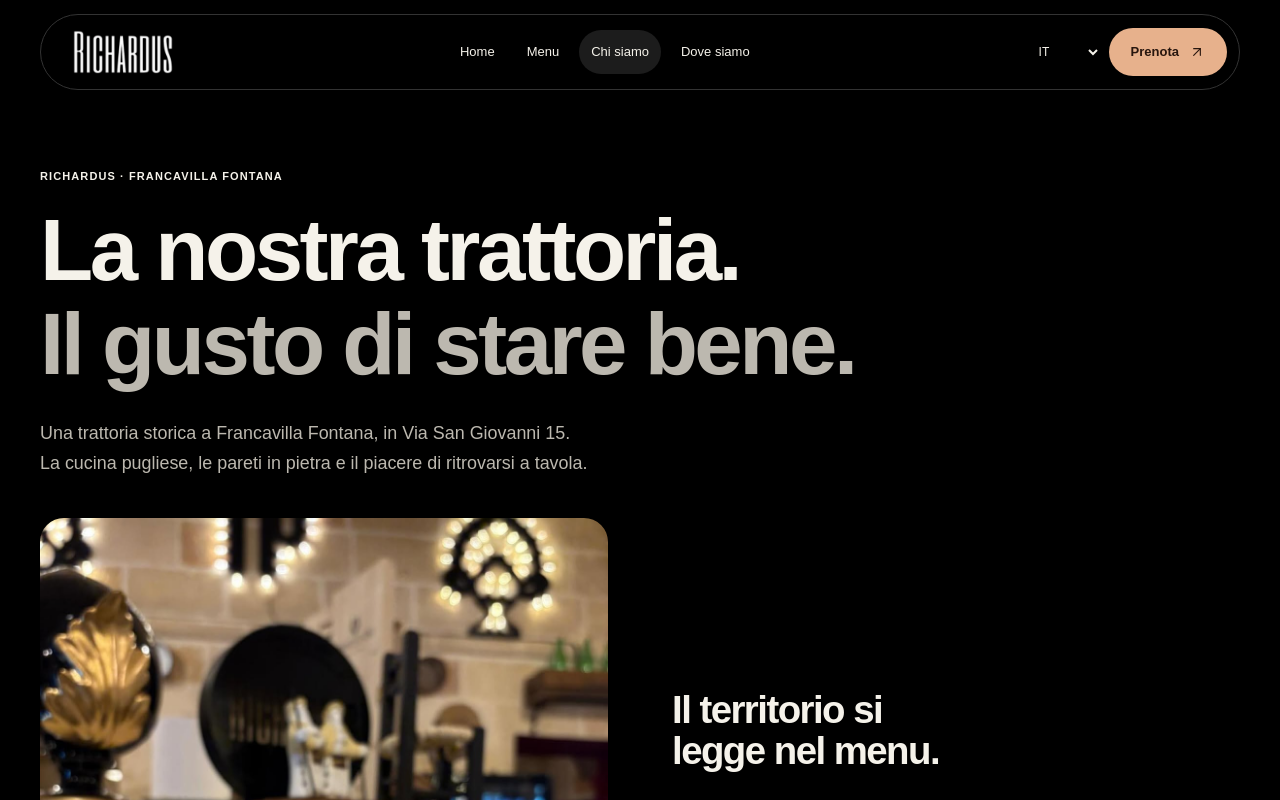
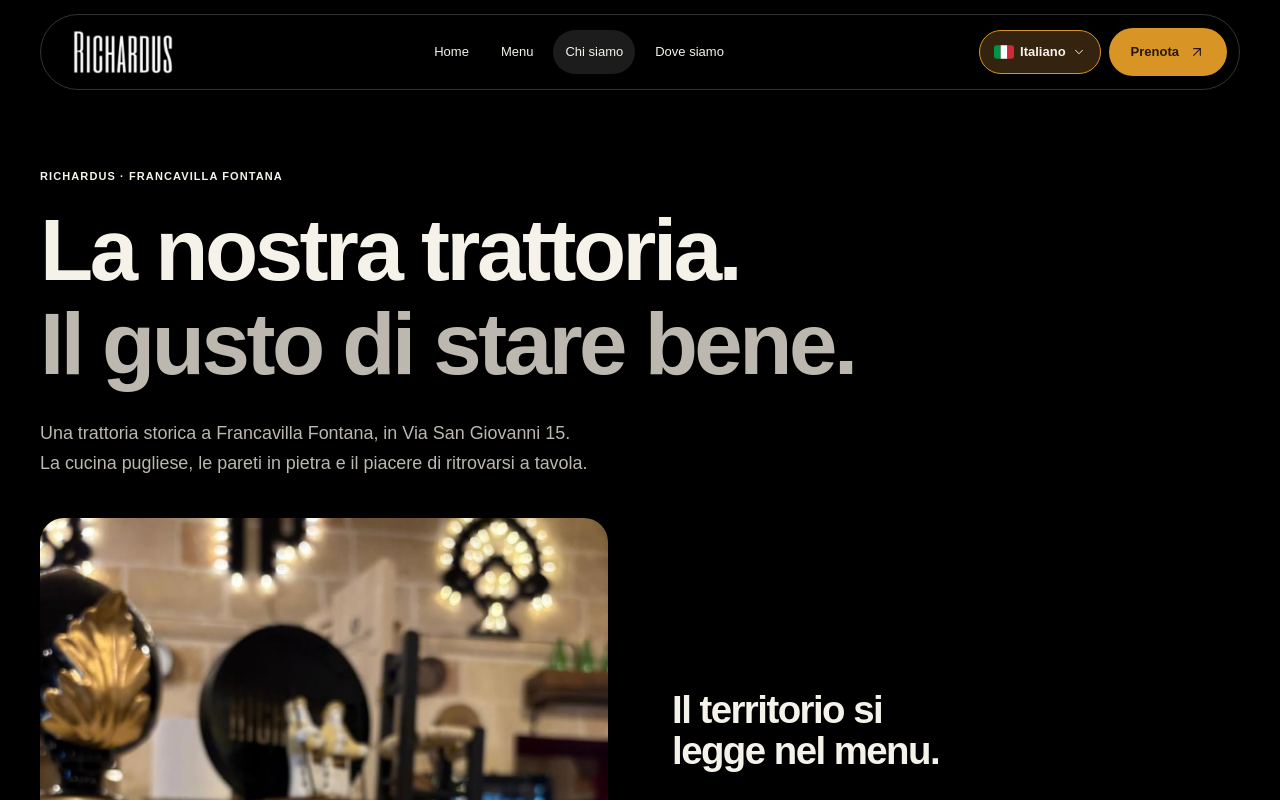
Before and after one commit to FrancescoPalasciano/richardus, a Next.js app: page /chi-siamo in a window 1280 px wide. Shown: the top 800 px of the page. Built offline with nearby package versions, Linux system fonts and the light colour scheme; a web font is replaced by a local one.

Commit message:
feat: highlight language selection and adopt amber action colors

```diff
--- a/src/app/globals.css
+++ b/src/app/globals.css
@@ -22,12 +22,12 @@
   --surface-elevated: #151515;
   --muted: #1c1c1c;
   --muted-foreground: #bcb8af;
-  --primary: #e7b18c;
+  --primary: #d99426;
   --primary-foreground: #28160e;
-  --accent: #3d291f;
-  --accent-foreground: #f2d4bd;
+  --accent: #34230e;
+  --accent-foreground: #efbd65;
   --border: #333333;
-  --ring: #e7b18c;
+  --ring: #d99426;
   --dark: #111111;
   --dark-foreground: #f5f2ea;
   --dark-muted: #c3c3b7;
@@ -50,22 +50,6 @@
   --gutter: 16px;
   --section-space: clamp(64px, 7vw, 112px);
   --header-offset: 100px;
-}
-.language-switcher select {
-  width: 70px;
-  min-height: 44px;
-  padding: 8px 4px;
-  background: var(--background);
-  color: var(--foreground);
-  border: 0;
-  border-radius: var(--radius-sm);
-  font: inherit;
-  font-size: 12px;
-  cursor: pointer;
-}
-.language-switcher select:focus-visible {
-  outline: 2px solid var(--ring);
-  outline-offset: 2px;
 }
 
 @theme inline {
--- a/src/components/Header.module.css
+++ b/src/components/Header.module.css
@@ -5,11 +5,11 @@
   display: flex;
   align-items: center;
   justify-content: space-between;
-  gap: 16px;
+  gap: 8px;
   width: min(calc(100% - var(--gutter) * 2), var(--container-width));
   margin: 14px auto 0;
   min-height: 68px;
-  padding: 10px 12px 10px 22px;
+  padding: 10px 12px;
   background: var(--background);
   border: 1px solid var(--border);
   border-radius: var(--radius-pill);
--- /dev/null
+++ b/src/components/LanguageFlag.tsx
@@ -0,0 +1,53 @@
+import type { Locale } from "@/lib/locale";
+
+/** Decorative markers: the adjacent language name always supplies the meaning. */
+export default function LanguageFlag({ locale }: { locale: Locale }) {
+  return (
+    <svg
+      viewBox="0 0 30 20"
+      width="24"
+      height="16"
+      aria-hidden="true"
+      focusable="false"
+    >
+      {locale === "it" && (
+        <>
+          <path fill="#009246" d="M0 0h10v20H0z" />
+          <path fill="#fff" d="M10 0h10v20H10z" />
+          <path fill="#ce2b37" d="M20 0h10v20H20z" />
+        </>
+      )}
+      {locale === "fr" && (
+        <>
+          <path fill="#002654" d="M0 0h10v20H0z" />
+          <path fill="#fff" d="M10 0h10v20H10z" />
+          <path fill="#ed2939" d="M20 0h10v20H20z" />
+        </>
+      )}
+      {locale === "de" && (
+        <>
+          <path fill="#000" d="M0 0h30v7H0z" />
+          <path fill="#d00" d="M0 7h30v6H0z" />
+          <path fill="#ffce00" d="M0 13h30v7H0z" />
+        </>
+      )}
+      {locale === "es" && (
+        <>
+          <path fill="#aa151b" d="M0 0h30v20H0z" />
+          <path fill="#f1bf00" d="M0 5h30v10H0z" />
+          <path fill="#aa151b" d="M8 8h4v5H8z" />
+          <path fill="#f1bf00" d="M9 9h2v3H9z" />
+        </>
+      )}
+      {locale === "en" && (
+        <>
+          <path fill="#012169" d="M0 0h30v20H0z" />
+          <path stroke="#fff" strokeWidth="5" d="m0 0 30 20M30 0 0 20" />
+          <path stroke="#c8102e" strokeWidth="2" d="m0 0 30 20M30 0 0 20" />
+          <path stroke="#fff" strokeWidth="7" d="M15 0v20M0 10h30" />
+          <path stroke="#c8102e" strokeWidth="4" d="M15 0v20M0 10h30" />
+        </>
+      )}
+    </svg>
+  );
+}
--- /dev/null
+++ b/src/components/LanguageSwitcher.module.css
@@ -0,0 +1,120 @@
+.trigger {
+  display: inline-flex;
+  align-items: center;
+  justify-content: center;
+  gap: 6px;
+  min-height: 44px;
+  padding: 8px;
+  color: var(--foreground);
+  background: var(--accent);
+  border: 1px solid var(--primary);
+  border-radius: var(--radius-pill);
+  font-size: 12px;
+  font-weight: 600;
+  cursor: pointer;
+  transition:
+    background var(--motion-feedback),
+    border-color var(--motion-feedback);
+}
+.trigger:hover,
+.trigger[data-state="open"] {
+  background: var(--surface-secondary);
+  border-color: var(--accent-foreground);
+}
+.trigger:focus-visible {
+  outline: 2px solid var(--ring);
+  outline-offset: 4px;
+}
+.selection {
+  display: flex;
+  align-items: center;
+  gap: 6px;
+}
+.selection svg,
+.item > svg {
+  flex-shrink: 0;
+  width: 20px;
+  height: 14px;
+  border-radius: 3px;
+  overflow: hidden;
+}
+.fullName {
+  display: none;
+}
+.content {
+  z-index: 60;
+  width: 232px;
+  max-width: calc(100vw - 24px);
+  max-height: var(--radix-select-content-available-height);
+  overflow-y: auto;
+  padding: 8px;
+  background: var(--surface-elevated);
+  color: var(--foreground);
+  border: 1px solid var(--border);
+  border-radius: var(--radius-md);
+  box-shadow: var(--shadow-soft);
+  transform-origin: var(--radix-select-content-transform-origin);
+  animation: language-in var(--motion-press) var(--ease-out-quart);
+}
+.heading {
+  padding: 8px 12px 10px;
+  color: var(--muted-foreground);
+  font-size: 12px;
+}
+.viewport {
+  display: grid;
+  gap: 3px;
+}
+.item {
+  display: flex;
+  align-items: center;
+  gap: 12px;
+  position: relative;
+  min-height: 46px;
+  padding: 10px 34px 10px 12px;
+  border-radius: var(--radius-sm);
+  font-size: 14px;
+  cursor: pointer;
+  outline-offset: -2px;
+}
+.item[data-highlighted] {
+  background: var(--surface-secondary);
+  outline: 2px solid var(--ring);
+}
+.item[data-state="checked"] {
+  background: var(--accent);
+  color: var(--accent-foreground);
+}
+.code {
+  margin-left: auto;
+  color: var(--muted-foreground);
+  font-size: 10px;
+}
+.check {
+  position: absolute;
+  right: 10px;
+  display: flex;
+  color: var(--primary);
+}
+@keyframes language-in {
+  from {
+    opacity: 0;
+    transform: translateY(-3px);
+  }
+  to {
+    opacity: 1;
+    transform: translateY(0);
+  }
+}
+@media (min-width: 1280px) {
+  .fullName {
+    display: inline;
+  }
+  .shortName {
+    display: none;
+  }
+  .trigger {
+    padding-inline: 14px;
+    font-size: 13px;
+  }
+}
--- a/src/components/LanguageSwitcher.tsx
+++ b/src/components/LanguageSwitcher.tsx
@@ -1,5 +1,8 @@
 "use client";
+
 import { usePathname, useRouter } from "next/navigation";
+import { Select } from "radix-ui";
+import { Check, ChevronDown } from "lucide-react";
 import { useLocale } from "./LocaleProvider";
 import {
   locales,
@@ -8,37 +11,72 @@ import {
   unlocalizedPath,
   type Locale,
 } from "@/lib/locale";
+import LanguageFlag from "./LanguageFlag";
+import styles from "./LanguageSwitcher.module.css";
 
 export default function LanguageSwitcher() {
   const { locale, t } = useLocale();
-  const pathname = usePathname(),
-    router = useRouter();
+  const pathname = usePathname();
+  const router = useRouter();
   return (
-    <label className="language-switcher">
-      <span className="sr-only">{t("Lingua")}</span>
-      <select
+    <Select.Root
       value={locale}
-        onChange={(event) =>
+      onValueChange={(value) =>
         router.push(
-            localizeHref(
-              unlocalizedPath(pathname),
-              event.target.value as Locale,
-            ) + window.location.hash,
+          localizeHref(unlocalizedPath(pathname), value as Locale) +
+            window.location.hash,
         )
       }
-        aria-label={t("Lingua")}
     >
+      <Select.Trigger
+        className={styles.trigger}
+        aria-label={`${t("Lingua")}: ${localeNames[locale]}`}
+      >
+        <Select.Value>
+          <span className={styles.selection}>
+            <LanguageFlag locale={locale} />
+            <span className={styles.fullName} lang={locale}>
+              {localeNames[locale]}
+            </span>
+            <span className={styles.shortName}>{locale.toUpperCase()}</span>
+          </span>
+        </Select.Value>
+        <Select.Icon asChild>
+          <ChevronDown size={14} aria-hidden="true" />
+        </Select.Icon>
+      </Select.Trigger>
+      <Select.Portal>
+        <Select.Content
+          className={styles.content}
+          position="popper"
+          align="end"
+          sideOffset={10}
+          collisionPadding={12}
+        >
+          <div className={styles.heading}>{t("Lingua")}</div>
+          <Select.Viewport className={styles.viewport}>
             {locales.map((value) => (
-          <option
+              <Select.Item
+                className={styles.item}
                 value={value}
                 key={value}
-            lang={value}
-            aria-label={localeNames[value]}
+                textValue={localeNames[value]}
               >
+                <LanguageFlag locale={value} />
+                <Select.ItemText>
+                  <span lang={value}>{localeNames[value]}</span>
+                </Select.ItemText>
+                <span className={styles.code} aria-hidden="true">
                   {value.toUpperCase()}
-          </option>
+                </span>
+                <Select.ItemIndicator className={styles.check}>
+                  <Check size={16} aria-hidden="true" />
+                </Select.ItemIndicator>
+              </Select.Item>
             ))}
-      </select>
-    </label>
+          </Select.Viewport>
+        </Select.Content>
+      </Select.Portal>
+    </Select.Root>
   );
 }
```
Lines whose indentation alone changed are shown as unchanged.
